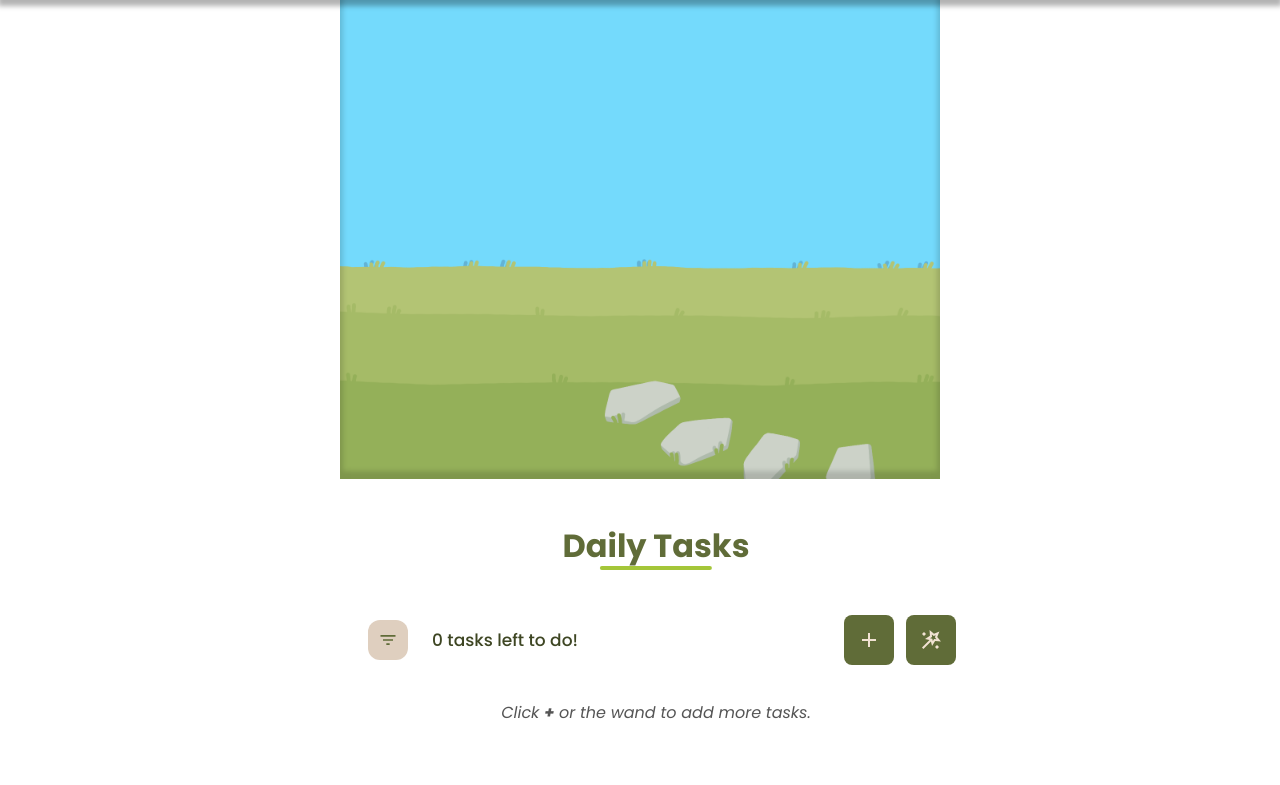
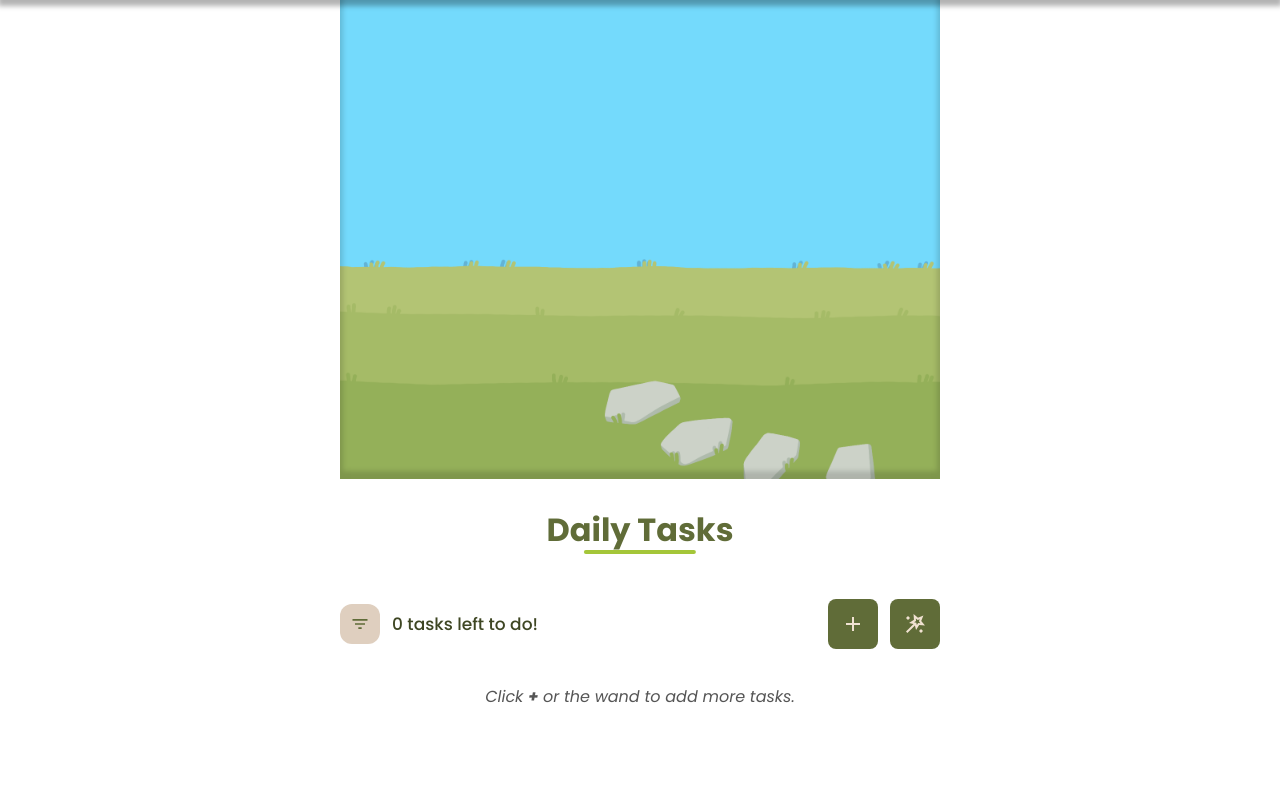
Before and after one commit to BCIT-2800-202510-DTC03/2800-202510-DTC03, a Node server app: template frontend/pages/home.html in a window 1280 px wide. Shown: the part 51-836 px from the top of the page. After the commit the page ends 804 px from the top, so only its background shows below. Run offline with Node 20, Linux system fonts and the light colour scheme; the template is opened without the code that fills it, so the values that code supplies are empty; some libraries are stand-ins or nearby versions.

Commit message:
FIx home.css tasklist

```diff
--- a/frontend/styles/home.css
+++ b/frontend/styles/home.css
@@ -3,11 +3,11 @@
     height: 100%;
     display: flex;
     flex-direction: column;
+    align-items: center;
 }
 
 #task-list {
-    width: 100%;
-    padding: 1rem;
+    width: 90%;
     display: flex;
     justify-content: center;
 }
@@ -65,7 +65,7 @@
 }
 
 #filter-goals {
-    padding: 0.75rem;
+    padding: 0.75rem 0;
     border-radius: 12px;
     font-size: 1rem;
     color: #333;
@@ -236,13 +236,12 @@
     justify-content: center;
     align-items: center;
     z-index: 9999;
-    padding: 1rem;
 }
 
 #task-overlay-content {
     background-color: #fff;
     border-radius: 20px;
-    width: 100%;
+    width: 80%;
     max-width: 500px;
     max-height: 85vh;
     padding-bottom: 2rem;
```
